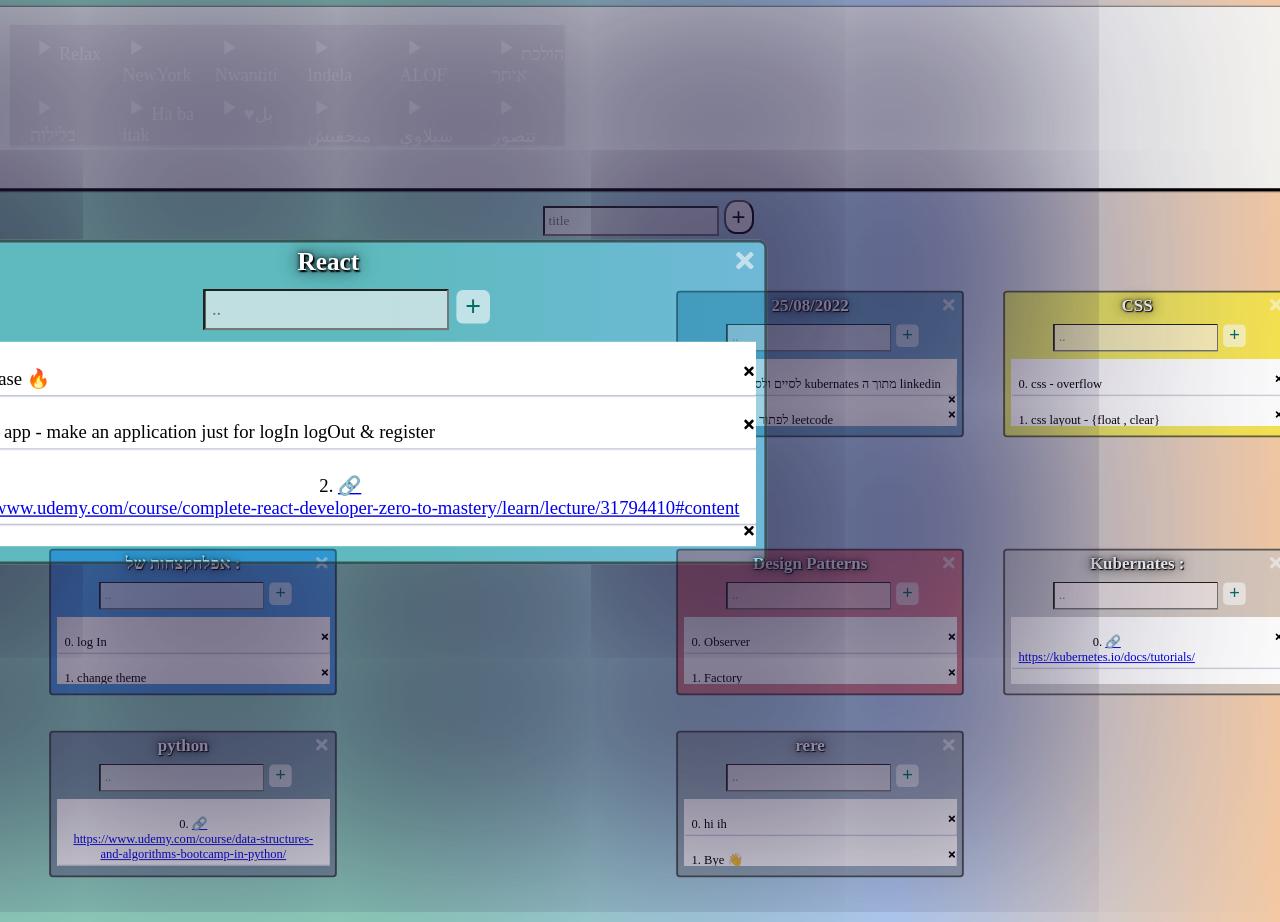
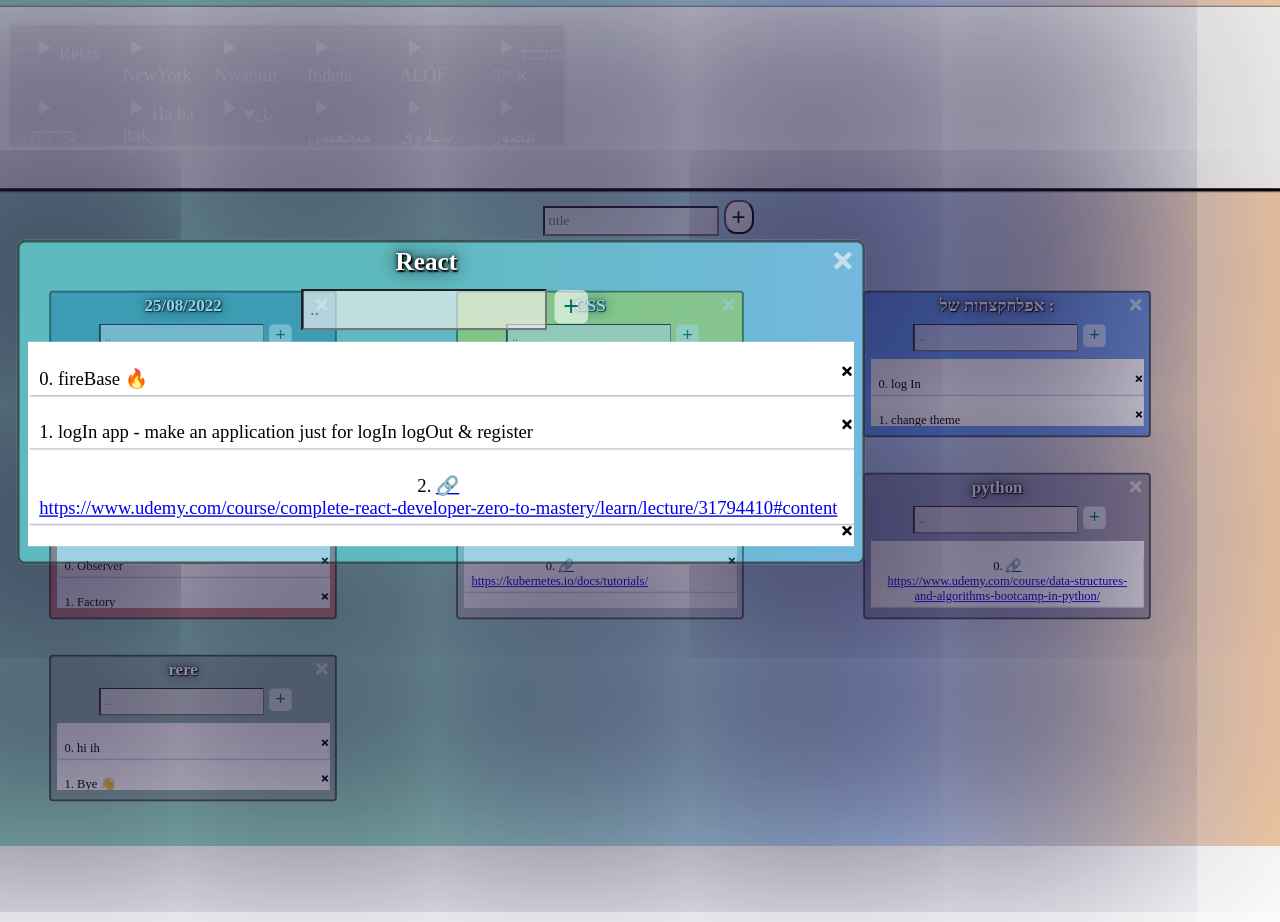
Before and after one commit to rehamAbass/to-do-v3, a React (Create React App) app: page / in a window 1280 px wide. In both pictures the pointer is over the element 193 px from the left and 364 px from the top of the page. Shown: the top 922 px of the page. After the commit the page ends 846 px from the top, so only its background shows below. Built offline with nearby package versions, Linux system fonts and the light colour scheme; data requests are answered from the project's data file; a web font is replaced by a local one.

Commit message:
Update Card.css

```diff
--- a/src/components/Card/Card.css
+++ b/src/components/Card/Card.css
@@ -44,7 +44,7 @@ z-index : 1001;
 
 
 .list:hover {
-  position: static;
+  position: absolute;
    animation: mymove 5s infinite;
     z-index:1000;
   -webkit-transform: translateZ(110%);
```
